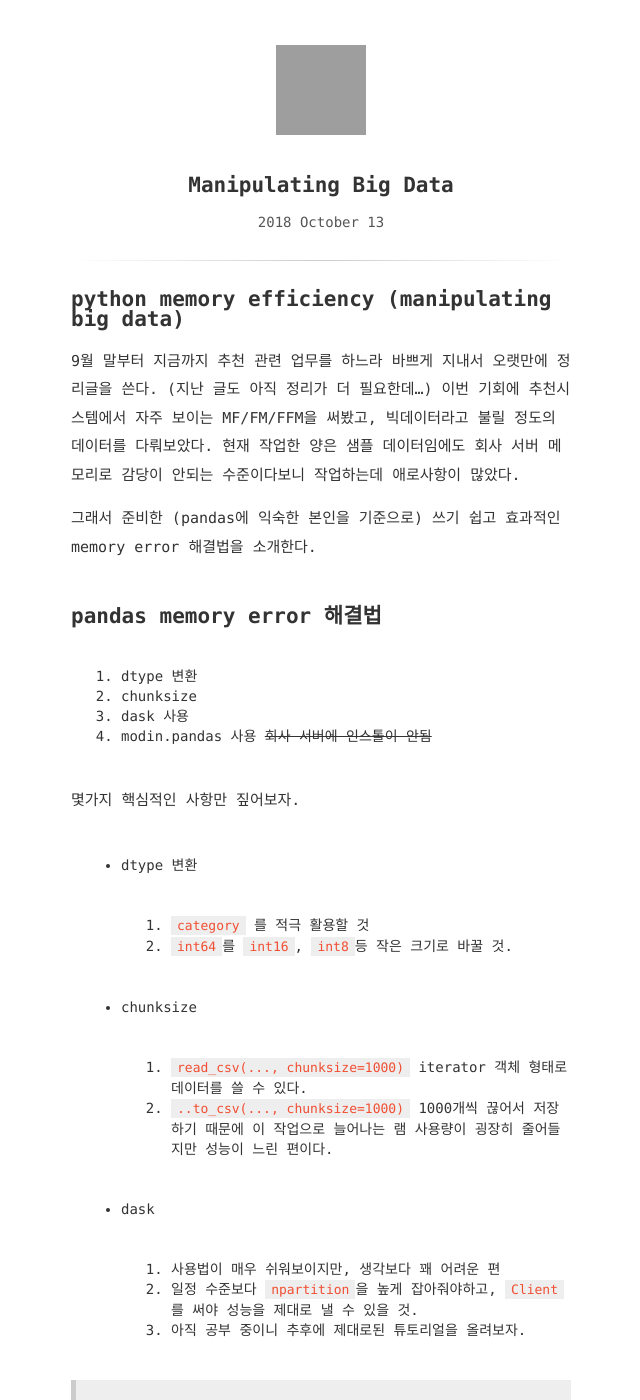
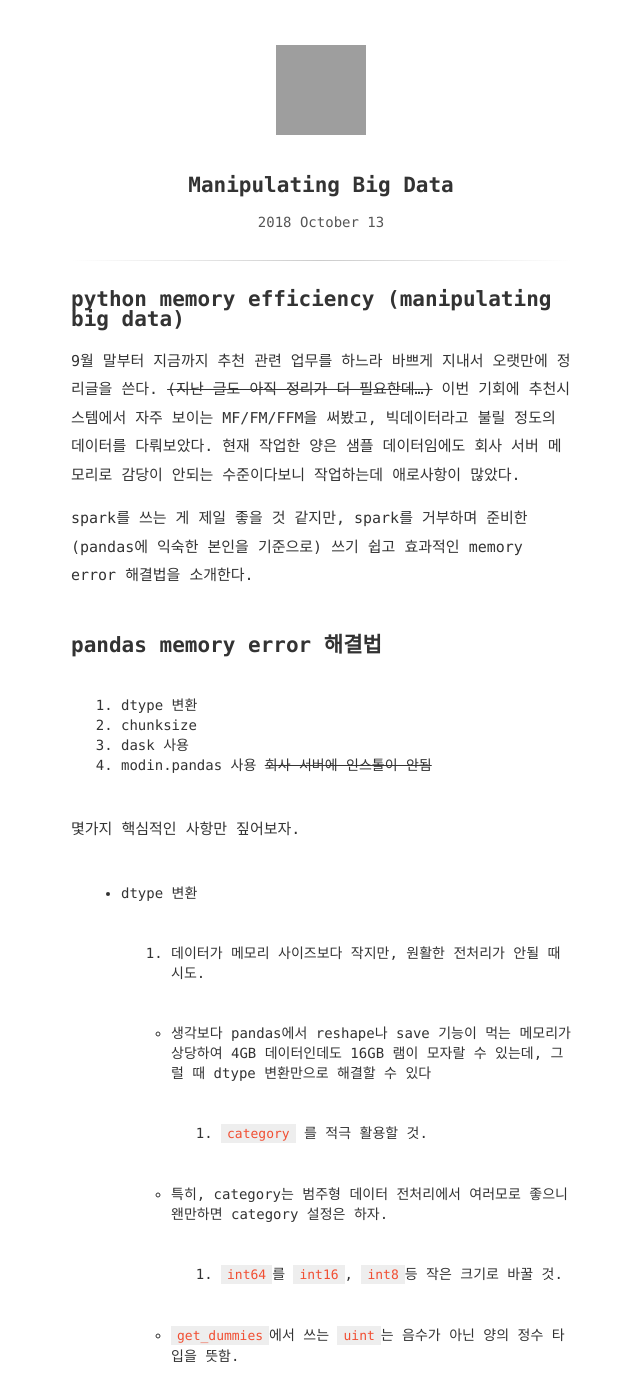
Before and after one commit to 11wi/11wi.github.io, a Jekyll site: the page built from _posts/2018-10-13-manipulating-big-data.md, in a window 1280 px wide and 1400 px high, cut to the strip 0-1400 px from the top of the window. Shown: the whole strip, without its empty margins (319-959 px from the left). Built offline with Jekyll 4.4.1, drawn with Linux system fonts in a browser that asks for light colours; some web fonts are replaced; some of the changed text lies outside the part shown; grey boxes are pictures that could not be loaded.

Commit message:
long time no see

```diff
--- a/_posts/2018-10-13-manipulating-big-data.md
+++ b/_posts/2018-10-13-manipulating-big-data.md
@@ -1,9 +1,9 @@
 # python memory efficiency (manipulating big data)
 
-9월 말부터 지금까지 추천 관련 업무를 하느라 바쁘게 지내서 오랫만에 정리글을 쓴다. (지난 글도 아직 정리가 더 필요한데...)
+9월 말부터 지금까지 추천 관련 업무를 하느라 바쁘게 지내서 오랫만에 정리글을 쓴다. ~~(지난 글도 아직 정리가 더 필요한데...)~~
 이번 기회에 추천시스템에서 자주 보이는 MF/FM/FFM을 써봤고, 빅데이터라고 불릴 정도의 데이터를 다뤄보았다. 현재 작업한 양은 샘플 데이터임에도 회사 서버 메모리로 감당이 안되는 수준이다보니 작업하는데 애로사항이 많았다.
 
-그래서 준비한 (pandas에 익숙한 본인을 기준으로) 쓰기 쉽고 효과적인 memory error 해결법을 소개한다.
+spark를 쓰는 게 제일 좋을 것 같지만, spark를 거부하며 준비한 (pandas에 익숙한 본인을 기준으로) 쓰기 쉽고 효과적인 memory error 해결법을 소개한다.
 
 ## pandas memory error 해결법
 1. dtype 변환
@@ -14,16 +14,21 @@
 몇가지 핵심적인 사항만 짚어보자.
 
 * dtype 변환
-1. `category` 를 적극 활용할 것
-2. `int64`를 `int16`, `int8`등 작은 크기로 바꿀 것.
+1. 데이터가 메모리 사이즈보다 작지만, 원활한 전처리가 안될 때 시도.
+    - 생각보다 pandas에서 reshape나 save 기능이 먹는 메모리가 상당하여 4GB 데이터인데도 16GB 램이 모자랄 수 있는데, 그럴 때 dtype 변환만으로 해결할 수 있다
+1. `category` 를 적극 활용할 것.
+    - 특히, category는 범주형 데이터 전처리에서 여러모로 좋으니 왠만하면 category 설정은 하자.
+1. `int64`를 `int16`, `int8`등 작은 크기로 바꿀 것.
+    - `get_dummies`에서 쓰는 `uint`는 음수가 아닌 양의 정수 타입을 뜻함.
 
 * chunksize
 1. `read_csv(..., chunksize=1000)` iterator 객체 형태로 데이터를 쓸 수 있다.
-2. `..to_csv(..., chunksize=1000)` 1000개씩 끊어서 저장하기 때문에 이 작업으로 늘어나는 램 사용량이 굉장히 줄어들지만 성능이 느린 편이다.
+2. 고용량 text에서 간단히 샘플링할 때 쉽고 간편.
+2. `..to_csv(..., chunksize=1000)` 1000개씩 끊어서 저장하기 때문에 작업에 걸리는 램 사용량이 굉장히 줄어들지만 성능이 비교적 느리다.
 
 * dask
-1. 사용법이 매우 쉬워보이지만, 생각보다 꽤 어려운 편
+1. pandas와 유사해 사용법이 매우 쉬워보이지만, 생각보다 러닝 커브가 있음.
 2. 일정 수준보다 `npartition`을 높게 잡아줘야하고, `Client`를 써야 성능을 제대로 낼 수 있을 것.
-3. 아직 공부 중이니 추후에 제대로된 튜토리얼을 올려보자.
+3. [dask tutorial](https://github.com/dask/dask-tutorial).
 
-> 추가로 parquet 자료형 추천한다. csv보다, pickle보다 용량/성능/호환성 면에서 나쁜 것도 없고 좋은 점이 더 많다. 특히 용량면에서는 sparse matrix의 경우 pickle의 1% 크기인 걸보고 몇번이나 파일 체크를 했었다.
+> 추가: parquet 자료형 추천한다. csv보다, pickle보다 용량/성능/호환성 면에서 나쁜 것도 없고 좋은 점이 더 많다. 특히 용량면에서는 sparse matrix의 경우 pickle의 1% 크기여서 파일이 잘못된 건지 체크할 정도.
```
Also changed, not shown: _posts/2019-07-21-missing-days-log.md (added, +106 -0 lines).
